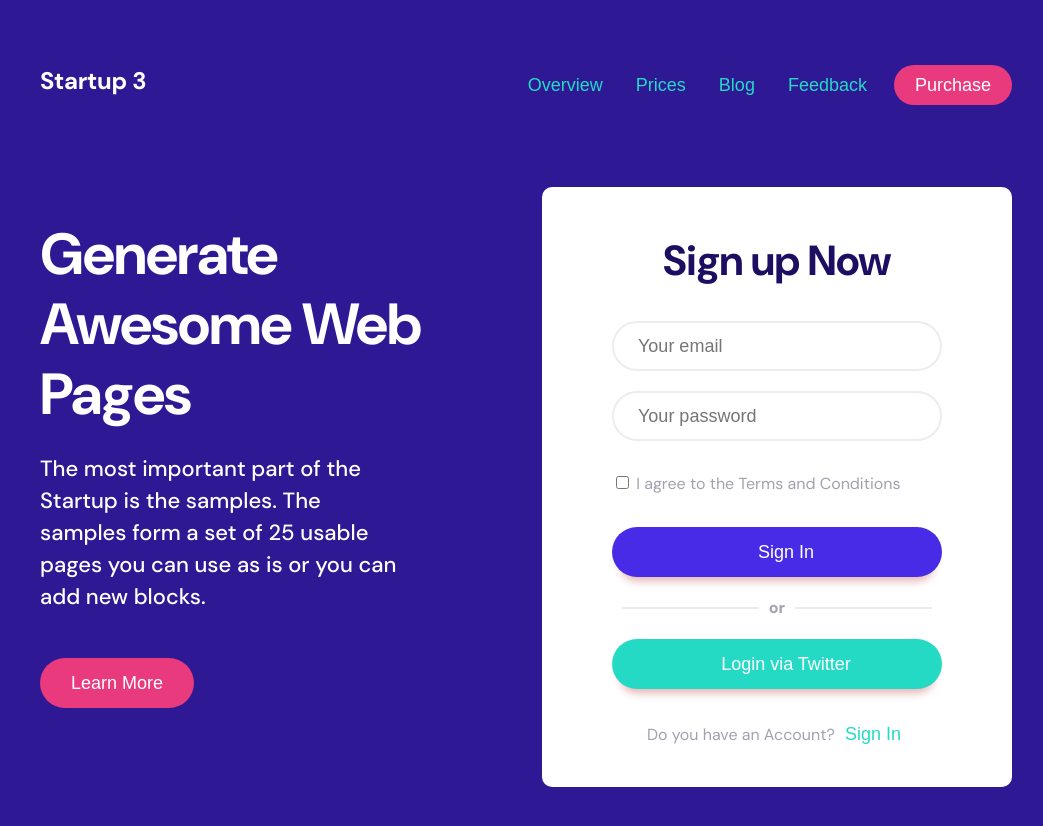
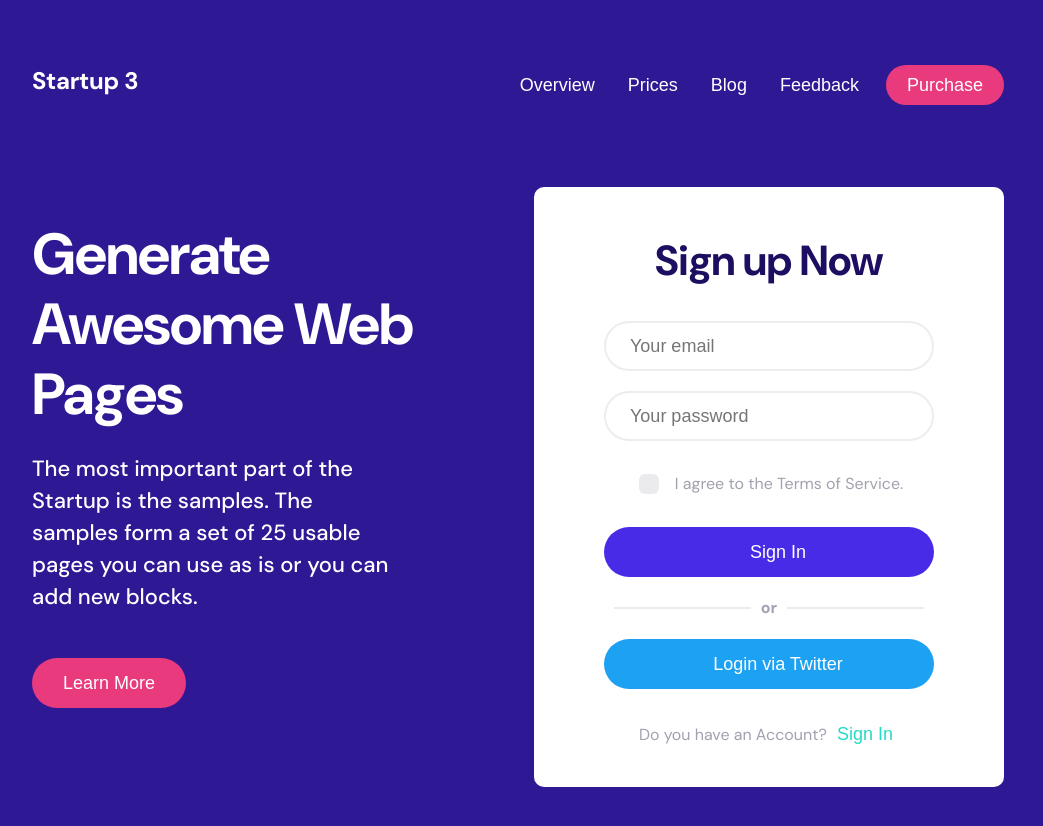
Before and after one commit to rakesh-i/header_14, a plain HTML site: page index.html in a window 1280 px wide. Shown: the top 826 px of the page, without its empty margins (181-1224 px from the left). Drawn offline with Linux system fonts and the light colour scheme.

Commit message:
reformatting for readablity

```diff
--- a/index.html
+++ b/index.html
@@ -40,8 +40,8 @@
                 <input type="text" placeholder="Your email" class="forms">
                 <input type="text" placeholder="Your password" class="forms">
                 <label class="check">
-                    <input type="checkbox" class="checked">
-                    <span>I agree to the Terms and Conditions</span>
+                    <input type="checkbox">
+                    <span id="terms">I agree to the Terms of Service.</span>
                 </label>
                 <input type="submit" value="Sign In"  class="login">
                 <div class="divider">
@@ -57,7 +57,5 @@
             </div>
         </div>
     </div>
-
-
 </body>
 </html>
--- a/style.css
+++ b/style.css
@@ -8,7 +8,11 @@ body{
     height: 890px;
     background-color: #2f1893;
     font-family: 'DM Sans', 'Roboto';
+    margin: 0%;
 }
+
+/* Header  */
+
 .header_menu{
     display: flex;
     justify-content: space-between;
@@ -18,6 +22,50 @@ body{
     margin-top: 65px;
     width: 972px;
 }
+
+.white{
+    height: 32px;
+}
+
+.menu{
+    display: flex;
+    gap: 21px;
+}
+
+.menu
+button{
+    border: none;
+    background: none;
+    font-weight: 500;
+    font-size: 18px;
+    line-height: 26px;
+    color: white;
+    background-color: #2f1893;
+
+}
+
+#purchase{
+    font-weight: 500;
+    font-size: 18px;
+    line-height: 26px;
+    color: white;
+    background-color: #E93A7D;
+    border-radius: 100px;
+    padding: 7px 21px;
+}
+
+#logo{
+    color: #FFFFFF;
+    font-weight: 700;
+    font-size: 24px;
+    line-height: 31.25px;
+    text-align: center;
+    letter-spacing: -0.29px;
+}
+
+/* Content */
+
+/* Left-side */
 
 .bottom{
     display: flex;
@@ -32,6 +80,8 @@ body{
     display: flex;
     flex-direction: column;
     flex:0 0 424px;
+    height: 496px;
+    margin-top: 114px;
 }
 
 .head{
@@ -41,6 +91,16 @@ body{
     letter-spacing: -1px;
     color: white;
 
+}
+
+.subtext{
+    width: 363px;
+    height: 160px;
+    font-weight: 500;
+    font-size: 22px;
+    line-height: 32px;
+    color:white;
+    margin-top: 24px;
 }
 
 #learn{
@@ -60,21 +120,7 @@ body{
 
 }
 
-.subtext{
-    width: 363px;
-    height: 160px;
-    font-weight: 500;
-    font-size: 22px;
-    line-height: 32px;
-    color:white;
-    margin-top: 24px;
-}
-
-.text{
-    flex:0 0 427px;
-    height: 496px;
-    margin-top: 114px;
-}
+/* Right-side */
 
 .signup_form{
     flex:0 0 470px;
@@ -83,47 +129,6 @@ body{
     border:#ebeaed 2px;
     border-radius: 10px;
     margin-top: 82px;
-}
-
-.white{
-    height: 32px;
-}
-
-.menu{
-    display: flex;
-    gap: 21px;
-}
-
-.menu,
-button{
-    border: none;
-    background: none;
-    font-weight: 500;
-    font-size: 18px;
-    line-height: 26px;
-    color: white;
-    background-color: #2f1893;
-
-}
-
-#purchase{
-    font-weight: 500;
-    font-size: 18px;
-    line-height: 26px;
-    color: white;
-    background-color: #E93A7D;
-    border-radius: 100px;
-    /* height: 40px; */
-    padding: 7px 21px;
-}
-
-#logo{
-    color: #FFFFFF;
-    font-weight: 700;
-    font-size: 24px;
-    line-height: 31.25px;
-    text-align: center;
-    letter-spacing: -0.29px;
 }
 
 .signup_form
@@ -160,6 +165,39 @@ form {
     margin-top: 20px;
 }
 
+.check{
+    display: flex;
+    align-self: center;
+    align-items: center;
+    cursor: pointer;
+    margin-top: 30px;
+}
+
+#terms{
+    margin-left: 13px;
+}
+
+input[type="checkbox"]{
+    appearance: none;
+    height: 20px;
+    width: 20px;
+    background-color: #EBEAED;
+    border-radius: 6px;
+}
+
+input[type="checkbox"]:checked::after{
+    content: "✓";
+    color: #1E0E62;
+    font-size: 20px;
+    position: relative;
+    top: -10%;
+    left: 10%;
+}
+
+input[type="checkbox"]:checked{
+    background-color: #25DAC5;
+}
+
 .login{
     box-sizing: border-box;
     width: 330px;
@@ -174,56 +212,7 @@ form {
     text-align: center;
     border: none;
     color: white;
-    box-shadow: 0 .75rem .5rem -.5rem hsl(0 50% 80%);
     margin-top: 30px;
-}
-
-.loginvia{
-    box-sizing: border-box;
-    width: 330px;
-    font-weight: 500;
-    font-size: 18px;
-    line-height: 26px;
-    background: #25DAC5;
-    border-radius: 100px;
-    height: 50px;
-    padding-left: 24px;
-    align-self: center;
-    text-align: center;
-    border: none;
-    color: white;
-    box-shadow: 0 .75rem .5rem -.5rem hsl(0 50% 80%);
-    margin-top: 18px;
-    margin-bottom: 30px;
-}
-
-.check{
-    width: 330px;
-    align-self: center;
-    color: #15143966;
-    font-weight: 400;
-    line-height: 26px;
-    font-size: 16px;
-    text-align: left;
-    margin-top: 30px;
-}
-
-.signup_form,.signin{
-    text-align: center;
-    color: #15143966;
-    font-weight: 400;
-    line-height: 26px;
-    font-size: 16px;
-}
-
-.signin_form,
-.signin,
-button{
-    font-weight: 500;
-    font-size: 18px;
-    line-height: 28px;
-    color: #25DAC5;
-    background-color: rgba(255,255,255, 0);
 }
 
 .divider {
@@ -243,3 +232,39 @@ button{
 .or{
     font-weight: bold;
 }
+
+.loginvia{
+    box-sizing: border-box;
+    width: 330px;
+    font-weight: 500;
+    font-size: 18px;
+    line-height: 26px;
+    background: #1DA1F2;
+    border-radius: 100px;
+    height: 50px;
+    padding-left: 24px;
+    align-self: center;
+    text-align: center;
+    border: none;
+    color: white;
+    margin-top: 18px;
+    margin-bottom: 30px;
+}
+
+
+.signup_form,.signin{
+    text-align: center;
+    color: #15143966;
+    font-weight: 400;
+    line-height: 26px;
+    font-size: 16px;
+}
+
+#sign{
+    border: none;
+    font-weight: 500;
+    font-size: 18px;
+    line-height: 28px;
+    color: #25DAC5;
+    background-color: rgba(255,255,255, 0);
+}
```
